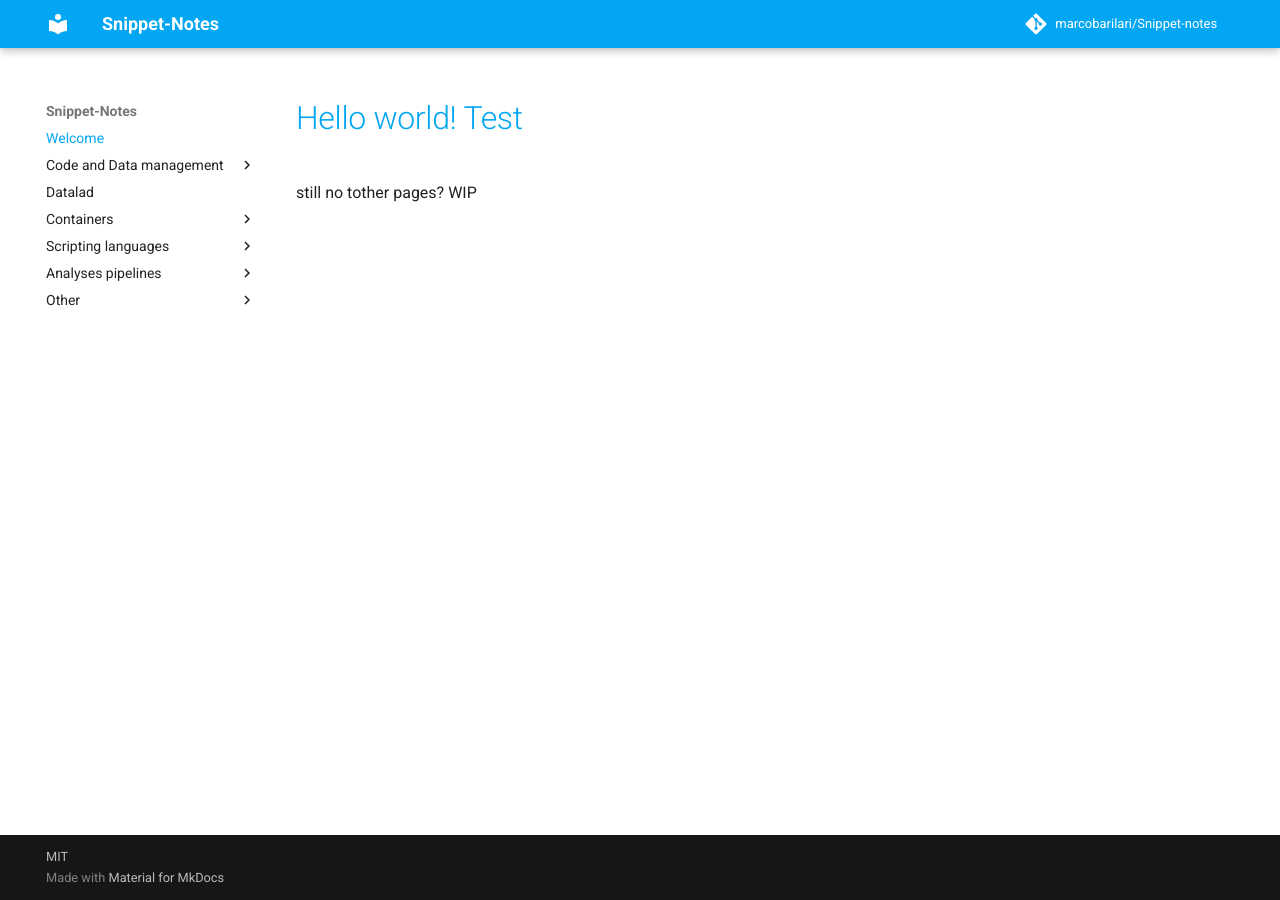
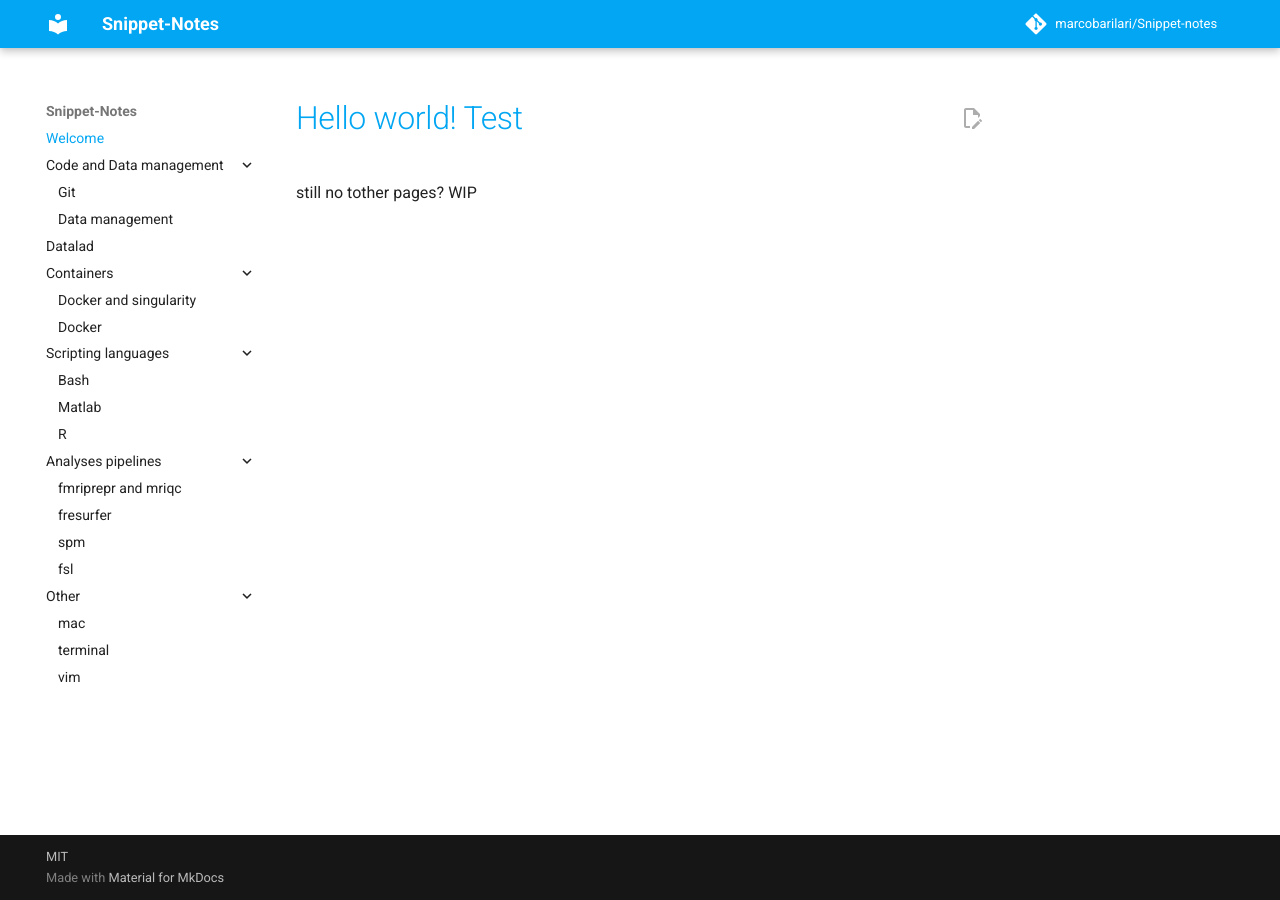
Before and after one commit to marcobarilari/Snippet-notes, an MkDocs documentation site: the page built from docs/index.md, in a window 1280 px wide. Built offline with MkDocs 1.6.1 and Material for MkDocs 9.7.7, drawn with Linux system fonts in a browser that asks for light colours; comment, search, counter and statistics services are not loaded.

Commit message:
Update mkdocs.yml adding edit button

```diff
--- a/mkdocs.yml
+++ b/mkdocs.yml
@@ -3,6 +3,7 @@
 site_name: Snippet-Notes
 repo_name: marcobarilari/Snippet-notes
 repo_url: https://github.com/marcobarilari/Snippet-notes
+edit_uri: ./edit/main/docs/
 # docs_dir: alternative_path # docs/ is the default folder
 copyright: MIT
 
@@ -13,6 +14,9 @@ theme:
   palette:
     primary: light blue
     accent: light blue
+  features:
+  - navigation.expand
+  - content.action.edit
 
 docs_dir: docs
 
```
